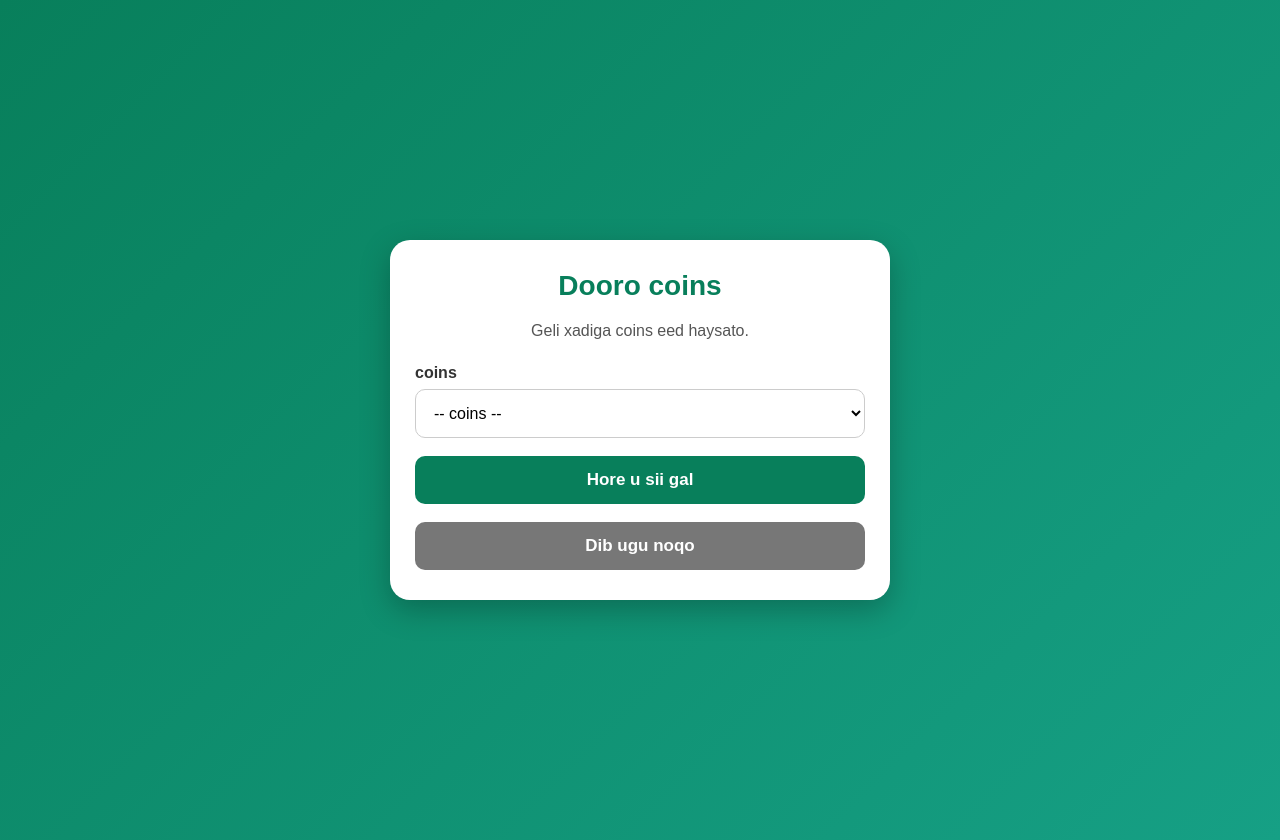
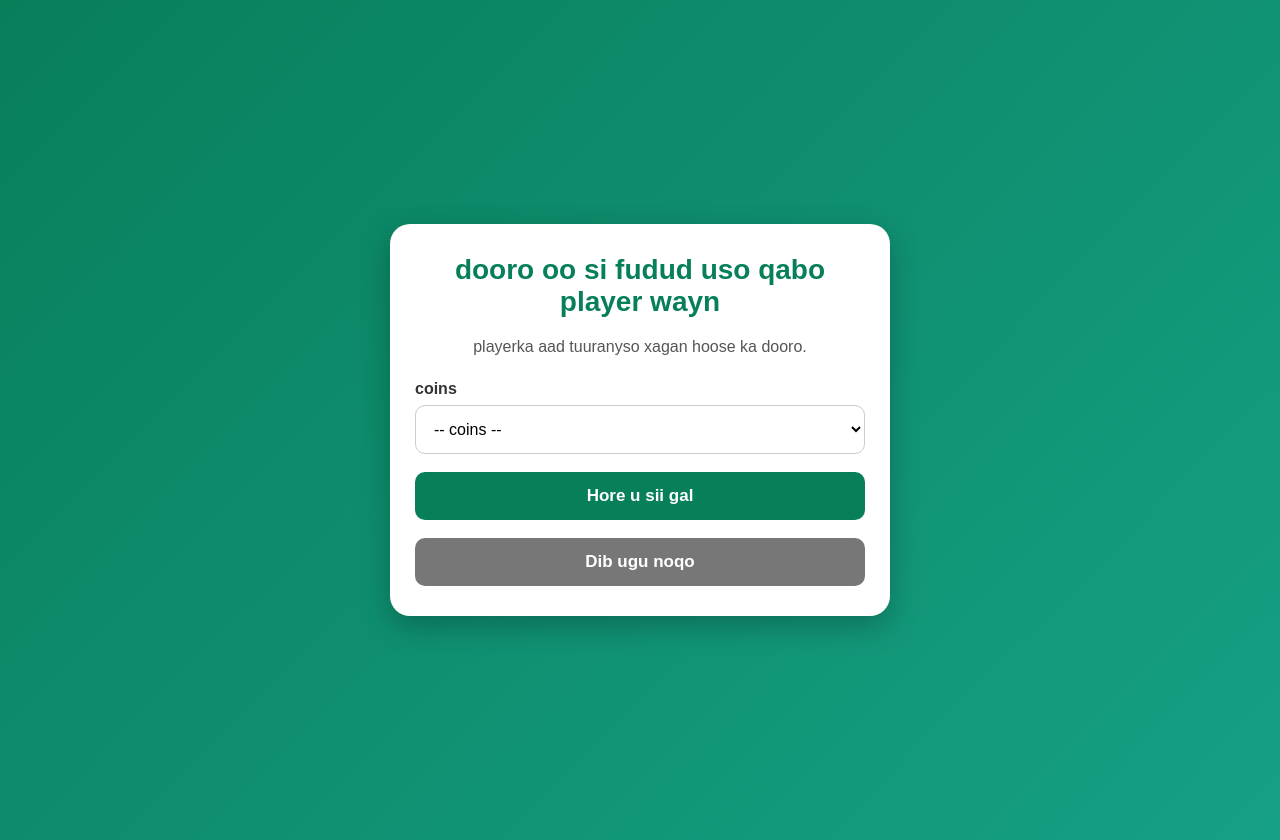
Before and after one commit to hoobariiska/websayt, a plain HTML site: page index.html in a window 1280 px wide. Both pictures are taken after a click on the button "Iska Diiwaangeli AI gan ayaa kuu qabanaya shaqada". Drawn offline with Linux system fonts and the light colour scheme.

Commit message:
Update heading and paragraph text in index.html

```diff
--- a/index.html
+++ b/index.html
@@ -180,10 +180,10 @@
     <!-- NOOCA GAADHIGA -->
     <div class="page" id="page2">
 
-      <h1>Dooro coins </h1>
+      <h1>dooro oo si fudud uso qabo player wayn</h1>
 
       <p>
-        Geli xadiga coins eed haysato.
+        playerka aad tuuranyso xagan hoose ka dooro.
       </p>
 
       <label>coins</label>
```
